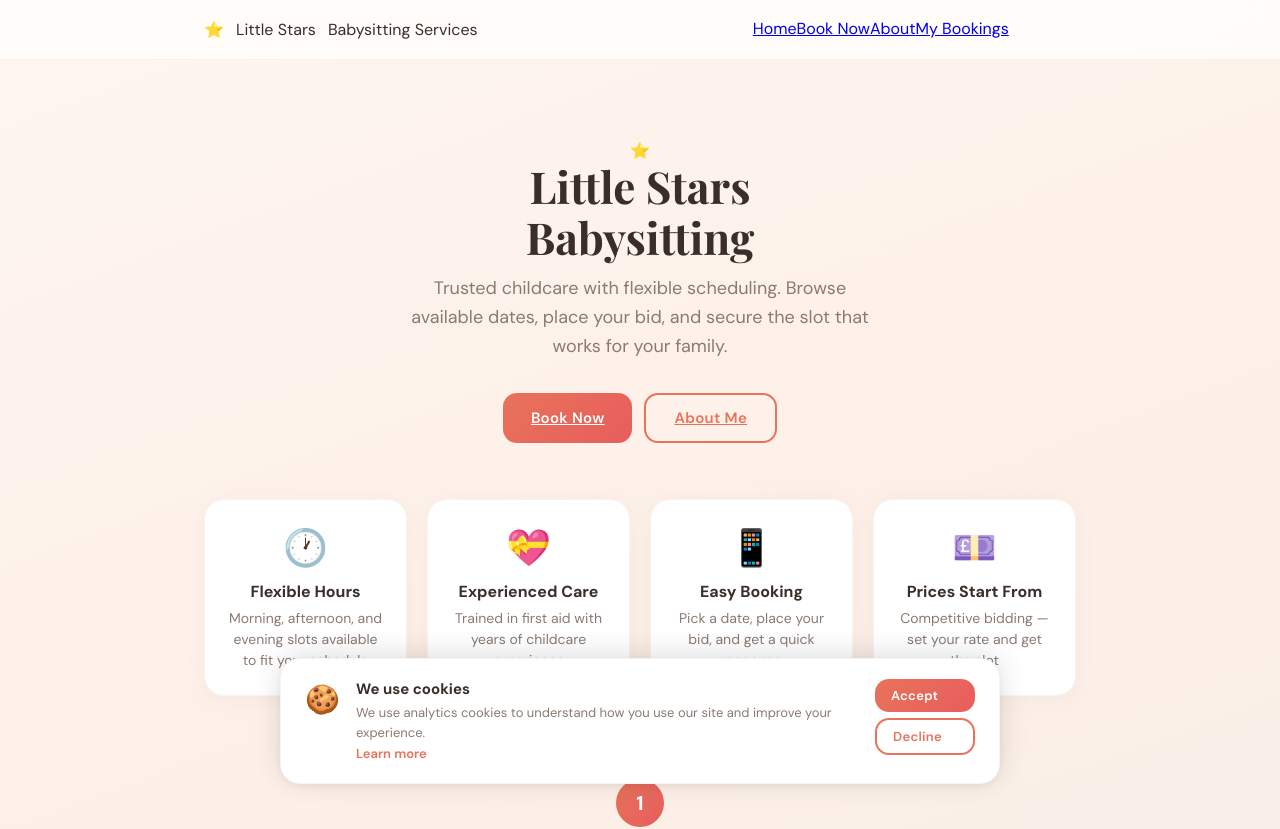
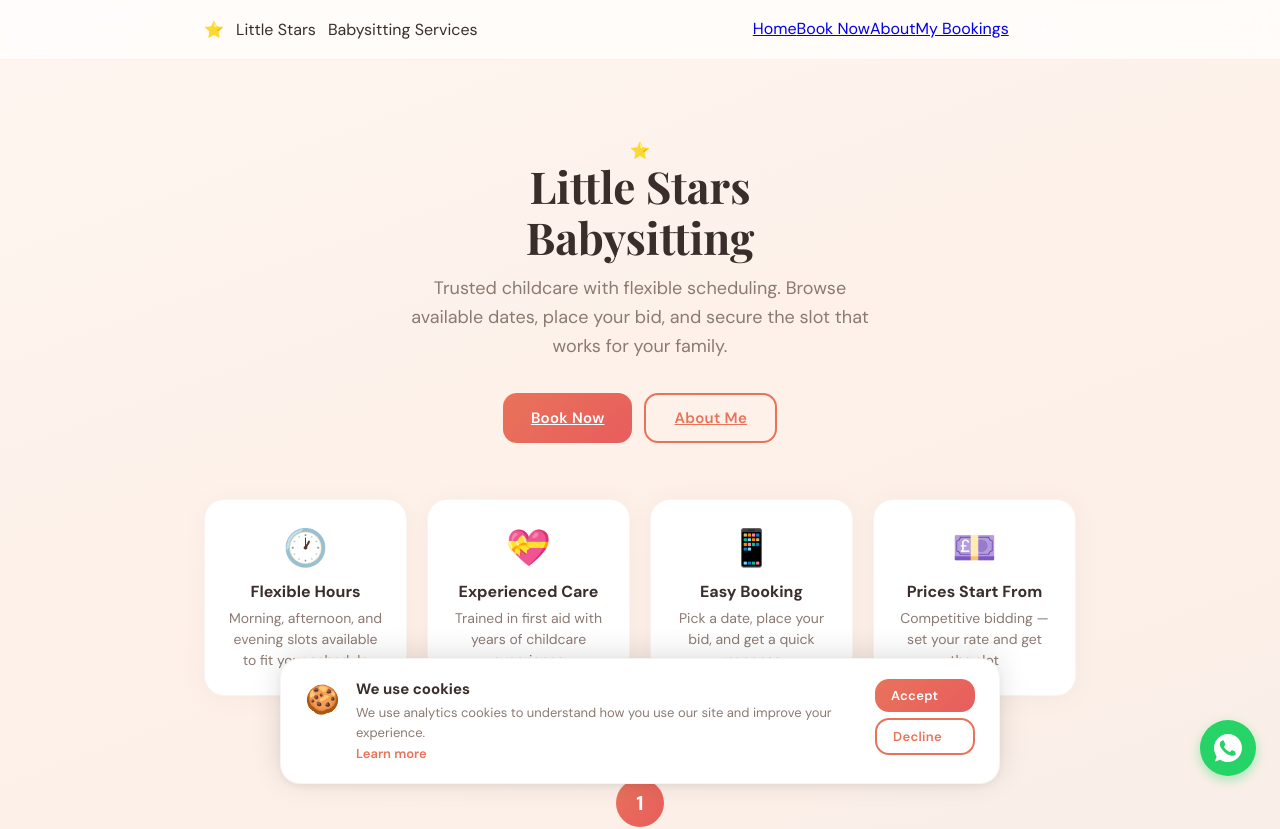
Before and after one commit to playerjohnson/little-stars, a React (Vite) app: page / in a window 1280 px wide. Shown: the top 829 px of the page. Built offline with nearby package versions, Linux system fonts and the light colour scheme; no server answers; the database is empty.

Commit message:
Enable WhatsApp button with contact number

```diff
--- a/src/components/WhatsAppButton.jsx
+++ b/src/components/WhatsAppButton.jsx
@@ -3,7 +3,7 @@ import { useState, useEffect } from 'react';
 // ⬇️ SET YOUR WHATSAPP NUMBER HERE (country code + number, no spaces)
 // Example for UK: '447700900000' (44 = UK, drop the leading 0)
 // Leave empty '' to hide the WhatsApp button
-const WHATSAPP_NUMBER = '';
+const WHATSAPP_NUMBER = '447427852530';
 
 const DEFAULT_MESSAGE = 'Hi! I have a question about your babysitting service 🌟';
 
```
